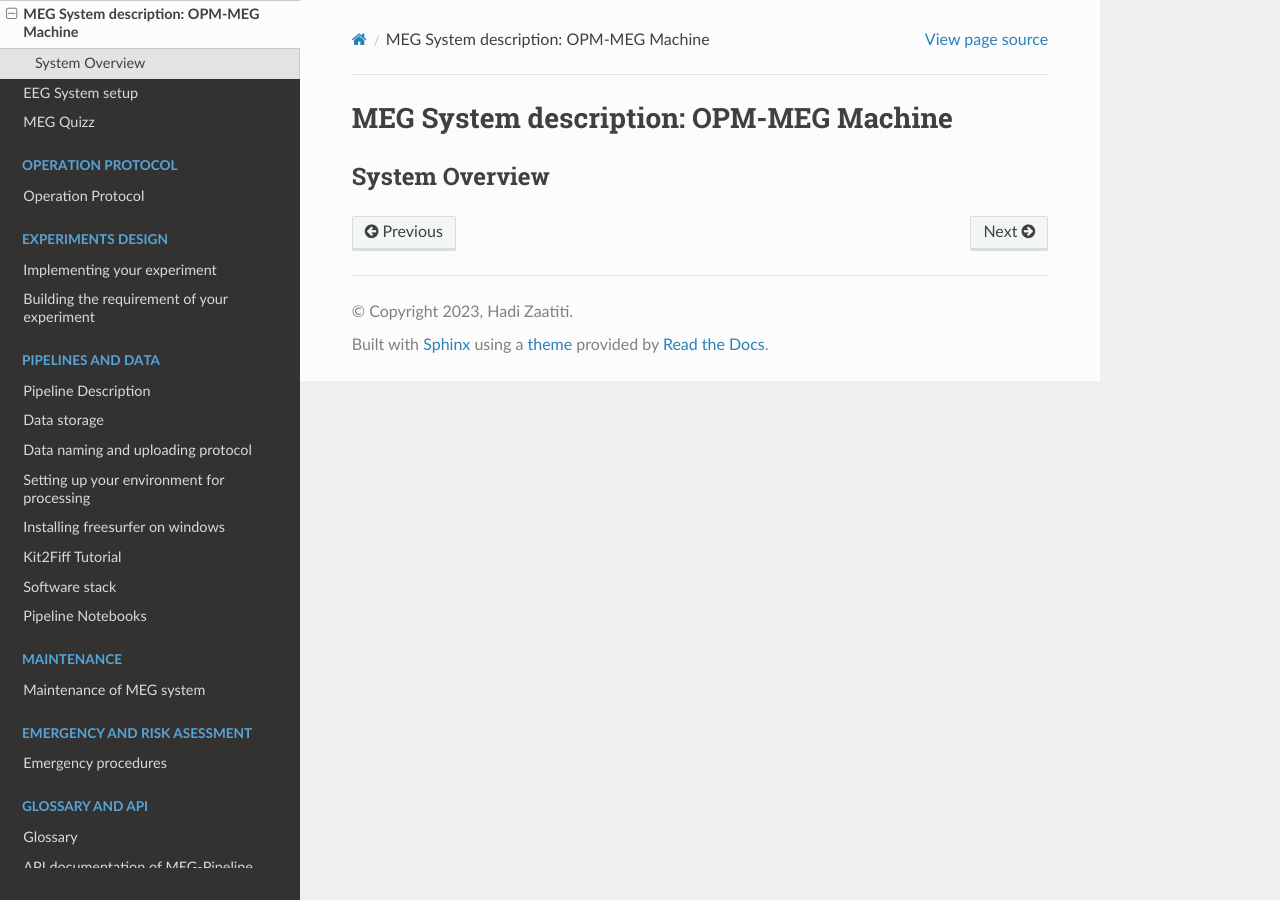
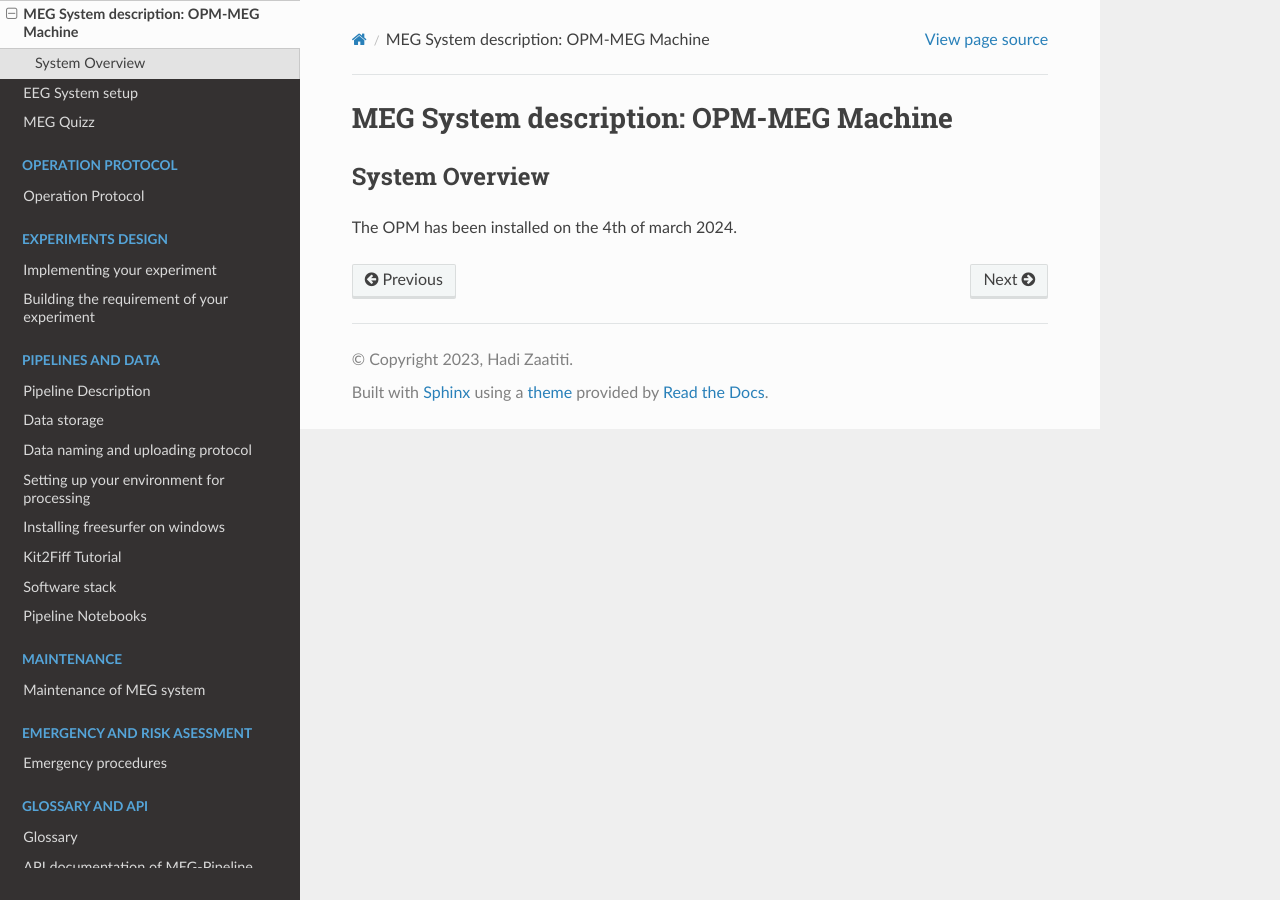
Before and after one commit to hzaatiti-NYU/meg-pipeline, a Sphinx documentation site: the page built from docs/source/1-systems/opmsystem.rst, in a window 1280 px wide. Built offline with Sphinx 7.4.7 and the Read the Docs theme 2.0.0, drawn with Linux system fonts in a browser that asks for light colours.

Commit message:
Fix structure

```diff
--- a/docs/source/1-systems/opmsystem.rst
+++ b/docs/source/1-systems/opmsystem.rst
@@ -3,3 +3,6 @@ MEG System description: OPM-MEG Machine
 
 System Overview
 ---------------
+
+
+The OPM has been installed on the 4th of march 2024.
```
